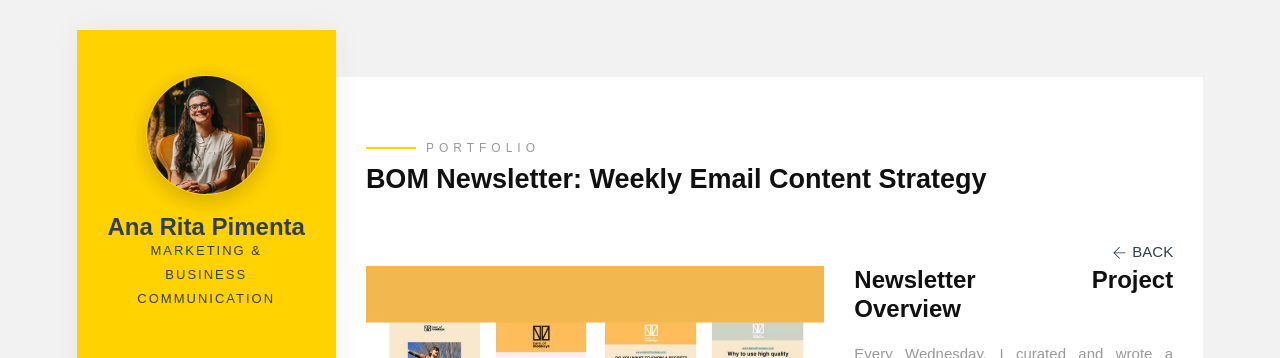
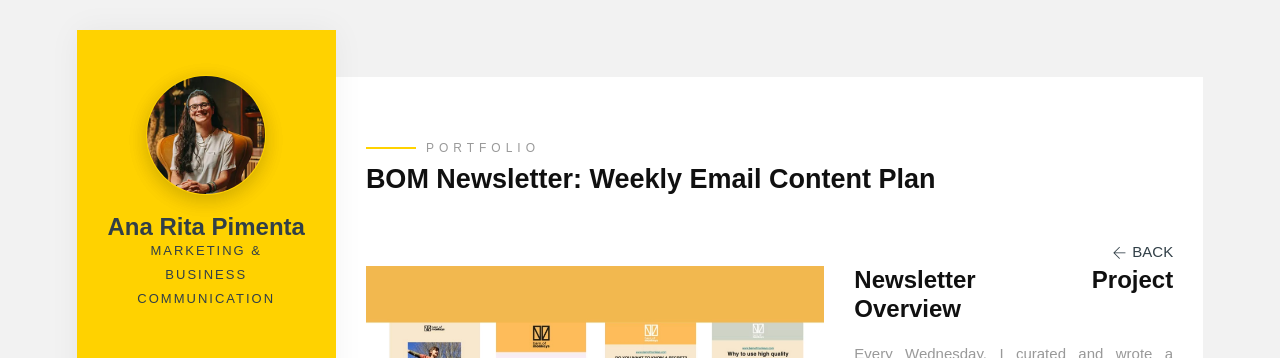
Before and after one commit to anaritapimenta/anaritapimenta.github.io, a Jekyll site: the page built from portfolio/bom-newsletter/index.html, in a window 1280 px wide and 900 px high. Shown: the top 358 px of the window. Built offline with Jekyll 4.4.1, drawn with Linux system fonts in a browser that asks for light colours; some web fonts are replaced.

Commit message:
Update index.html

```diff
--- a/portfolio/bom-newsletter/index.html
+++ b/portfolio/bom-newsletter/index.html
@@ -1,22 +1,23 @@
 ---
-title: BOM Newsletter – Weekly Email Content Strategy
+title: BOM Newsletter – Weekly Email Content Plan
 layout: default
 description: Curated weekly newsletters for Barn of Monkeys with UX-driven content and performance optimization.
 og_image: /assets/img/portfolio/project-5/newsletters.webp
 ---
 
-<div class="projects">
+<div class="projects" role="main">
   <div class="container-fluid">
     <div class="row">
       <div class="col-md-12">
         <span class="heading-meta style-1">Portfolio</span>
-        <h1 class="heading animate-box" data-animate-effect="fadeInLeft">
-          BOM Newsletter: Weekly Email Content Strategy
+        <h1 class="heading animate-box" data-animate-effect="fadeInLeft" tabindex="0">
+          BOM Newsletter: Weekly Email Content Plan
         </h1>
         <a
           href="{{ 'portfolio/' | prepend: site.baseurl | prepend: site.url }}"
           aria-label="Back to Portfolio"
           style="float: right; display: flex; margin-top: 10px;"
+          role="link"
         >
           <i class="ti-arrow-left font-14px gray-icon" aria-hidden="true"></i>
           <span
@@ -42,8 +43,11 @@ og_image: /assets/img/portfolio/project-5/newsletters.webp
           <img
             class="img-fluid mb-30"
             src="{{ 'assets/img/portfolio/project-5/newsletters.jpeg' | prepend: site.baseurl | prepend: site.url }}"
-            alt="BOM newsletter visual layout"
+            alt="Visual layout of BOM newsletter design showcasing weekly content"
             loading="lazy"
+            decoding="async"
+            width="600"
+            height="auto"
           />
         </picture>
 
@@ -53,8 +57,11 @@ og_image: /assets/img/portfolio/project-5/newsletters.webp
           <img
             class="img-fluid mb-30"
             src="{{ 'assets/img/portfolio/project-5/weekly-newsletters.jpeg' | prepend: site.baseurl | prepend: site.url }}"
-            alt="Example of BOM weekly email newsletter content"
+            alt="Example of BOM weekly email newsletter content, highlighting UX-driven messaging"
             loading="lazy"
+            decoding="async"
+            width="600"
+            height="auto"
           />
         </picture>
       </div>
@@ -63,7 +70,7 @@ og_image: /assets/img/portfolio/project-5/newsletters.webp
       <div class="col-md-5 sticky-parent animate-box" data-animate-effect="fadeInLeft">
         <div id="sticky_item">
           <article class="project-desc">
-            <h2>Newsletter Project Overview</h2>
+            <h2 tabindex="0">Newsletter Project Overview</h2>
             <p>
               Every Wednesday, I curated and wrote a performance-focused newsletter for Barn of Monkeys, timed to reach peak audience engagement.
             </p>
```
